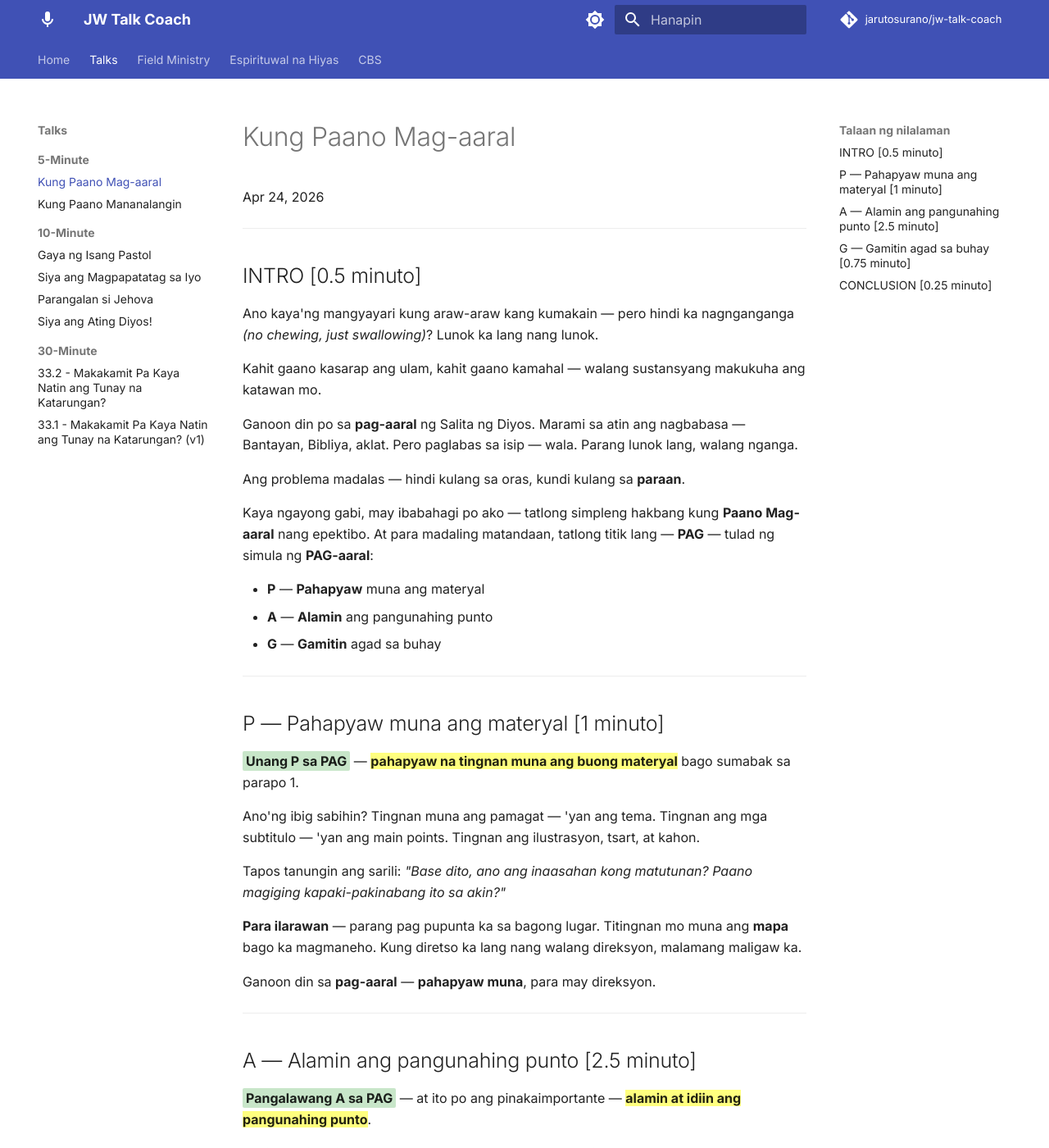
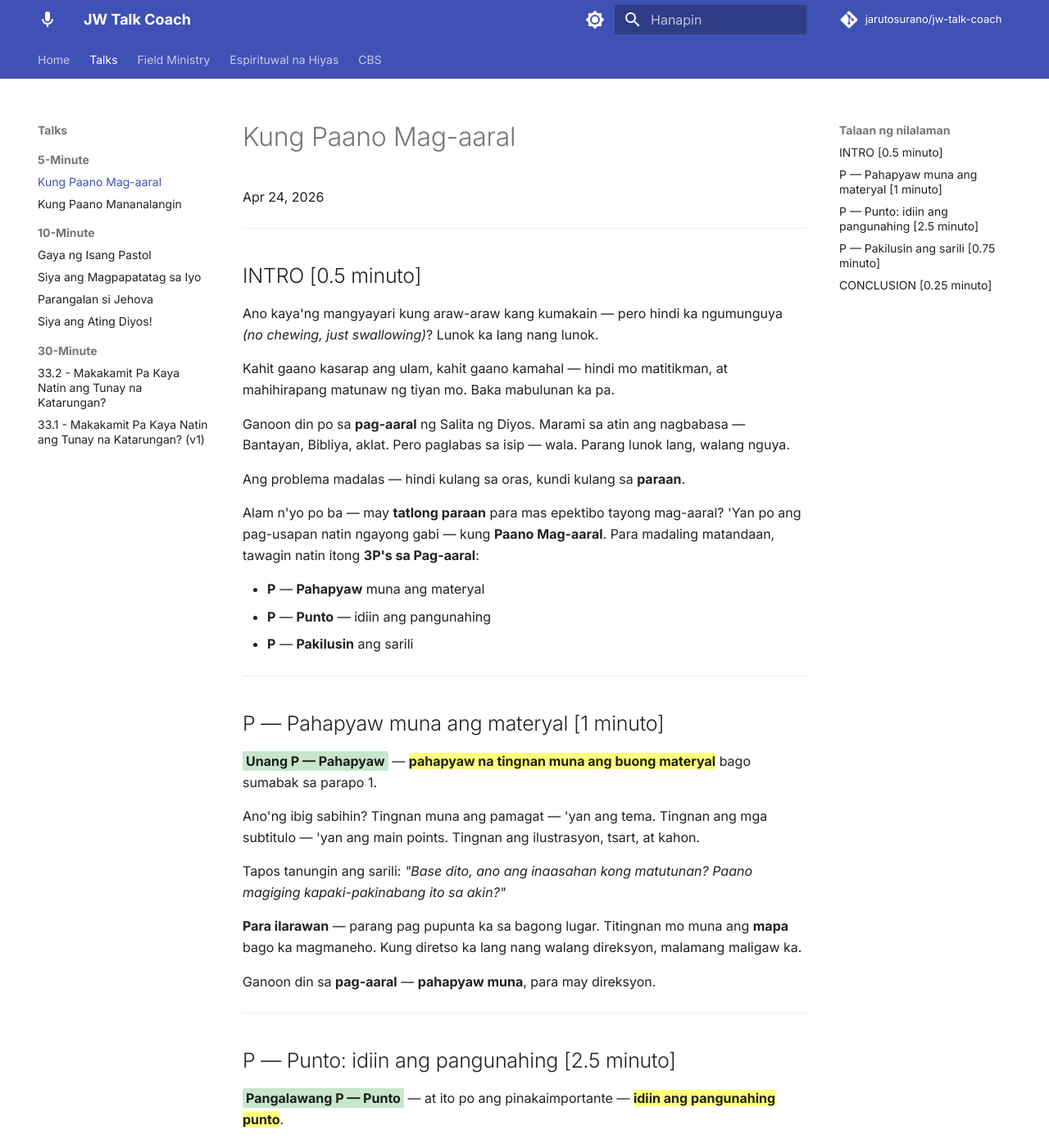
Before and after one commit to jarutosurano/jw-talk-coach, an MkDocs documentation site: the page built from docs/talks/5min/0424-kung-paano-mag-aaral/index.md, in a window 1280 px wide and 1400 px high. Shown: the whole window at 82% size. Built offline with MkDocs 1.6.1 and Material for MkDocs 9.7.7, drawn with Linux system fonts in a browser that asks for light colours; comment, search, counter and statistics services are not loaded; some of the changed text lies outside the part shown.

Commit message:
Polish 5-min talk 0424: fix nguya, soften food analogy, switch to 3P's mnemonic
- Corrected chewing word (nguya, not nganga)
- Softened "walang sustansya" claim to accurate consequences (hindi matitikman, mahihirapang matunaw, baka mabulunan)
- Replaced PAG acronym with 3P's sa Pag-aaral (Pahapyaw, Punto, Pakilusin). Middle P "Punto" directly echoes Heb 8:1 and th aralin 14.
- New rhetorical-question intro hook

Co-Authored-By: Claude Opus 4.7 (1M context) <noreply@anthropic.com>

```diff
--- a/docs/talks/5min/0424-kung-paano-mag-aaral/index.md
+++ b/docs/talks/5min/0424-kung-paano-mag-aaral/index.md
@@ -8,25 +8,25 @@ Apr 24, 2026
 
 ## INTRO [0.5 minuto]
 
-Ano kaya'ng mangyayari kung araw-araw kang kumakain — pero hindi ka nagnganganga *(no chewing, just swallowing)*? Lunok ka lang nang lunok.
+Ano kaya'ng mangyayari kung araw-araw kang kumakain — pero hindi ka ngumunguya *(no chewing, just swallowing)*? Lunok ka lang nang lunok.
 
-Kahit gaano kasarap ang ulam, kahit gaano kamahal — walang sustansyang makukuha ang katawan mo.
+Kahit gaano kasarap ang ulam, kahit gaano kamahal — hindi mo matitikman, at mahihirapang matunaw ng tiyan mo. Baka mabulunan ka pa.
 
-Ganoon din po sa **pag-aaral** ng Salita ng Diyos. Marami sa atin ang nagbabasa — Bantayan, Bibliya, aklat. Pero paglabas sa isip — wala. Parang lunok lang, walang nganga.
+Ganoon din po sa **pag-aaral** ng Salita ng Diyos. Marami sa atin ang nagbabasa — Bantayan, Bibliya, aklat. Pero paglabas sa isip — wala. Parang lunok lang, walang nguya.
 
 Ang problema madalas — hindi kulang sa oras, kundi kulang sa **paraan**.
 
-Kaya ngayong gabi, may ibabahagi po ako — tatlong simpleng hakbang kung **Paano Mag-aaral** nang epektibo. At para madaling matandaan, tatlong titik lang — **PAG** — tulad ng simula ng **PAG-aaral**:
+Alam n'yo po ba — may **tatlong paraan** para mas epektibo tayong mag-aaral? 'Yan po ang pag-usapan natin ngayong gabi — kung **Paano Mag-aaral**. Para madaling matandaan, tawagin natin itong **3P's sa Pag-aaral**:
 
 - **P** — **Pahapyaw** muna ang materyal
-- **A** — **Alamin** ang pangunahing punto
-- **G** — **Gamitin** agad sa buhay
+- **P** — **Punto** — idiin ang pangunahing
+- **P** — **Pakilusin** ang sarili
 
 ---
 
 ## P — Pahapyaw muna ang materyal [1 minuto]
 
-<mark class="green">**Unang P sa PAG**</mark> — **==pahapyaw na tingnan muna ang buong materyal==** bago sumabak sa parapo 1.
+<mark class="green">**Unang P — Pahapyaw**</mark> — **==pahapyaw na tingnan muna ang buong materyal==** bago sumabak sa parapo 1.
 
 Ano'ng ibig sabihin? Tingnan muna ang pamagat — 'yan ang tema. Tingnan ang mga subtitulo — 'yan ang main points. Tingnan ang ilustrasyon, tsart, at kahon.
 
@@ -38,9 +38,9 @@ Ganoon din sa **pag-aaral** — **pahapyaw muna**, para may direksyon.
 
 ---
 
-## A — Alamin ang pangunahing punto [2.5 minuto]
+## P — Punto: idiin ang pangunahing [2.5 minuto]
 
-<mark class="green">**Pangalawang A sa PAG**</mark> — at ito po ang pinakaimportante — **==alamin at idiin ang pangunahing punto==**.
+<mark class="green">**Pangalawang P — Punto**</mark> — at ito po ang pinakaimportante — **==idiin ang pangunahing punto==**.
 
 Bakit? Kasi kahit nabasa mo ang buong materyal, kung di mo matutukoy kung alin ang **pinakamahalaga**, madadaan-daanan lang 'yan.
 
@@ -69,9 +69,9 @@ Gayahin natin si Pablo.
 
 ---
 
-## G — Gamitin agad sa buhay [0.75 minuto]
+## P — Pakilusin ang sarili [0.75 minuto]
 
-<mark class="green">**Pangatlong G sa PAG**</mark> — **==gamitin agad ang natutunan sa buhay==**. Dito pakikilusin ng pag-aaral ang sarili mo.
+<mark class="green">**Pangatlong P — Pakilusin**</mark> — **==pakilusin ang sarili sa natutunan==**. Gamitin agad sa buhay.
 
 Hindi tapos ang **pag-aaral** sa pagbabasa. Pagkatapos, itanong sa sarili: *"Paano ito makaaapekto sa saloobin ko? Paano ko ito magagamit sa pamilya, sa ministeryo, o sa kongregasyon?"*
 
@@ -83,10 +83,10 @@ Maliit lang 'to. Pero dito tumatatak ang natutuhan.
 
 ## CONCLUSION [0.25 minuto]
 
-Kaya mga kapatid, para maging epektibo ang **pag-aaral** natin — tandaan lang natin ang **PAG**:
+Kaya mga kapatid, para maging epektibo ang **pag-aaral** natin — tandaan lang natin ang **3P's**:
 
 - **P** — **Pahapyaw** muna ang materyal
-- **A** — **Alamin** ang pangunahing punto, tulad ng ginawa ni Pablo sa Hebreo 8:1
-- **G** — **Gamitin** agad sa buhay
+- **P** — **Punto** — idiin ang pangunahing, tulad ng ginawa ni Pablo sa Hebreo 8:1
+- **P** — **Pakilusin** ang sarili
 
-Kapag may **PAG** tayo sa **pag-aaral** — hindi na lunok-lunok lang. May sustansyang matatanggap ang puso at isip natin.
+Kapag may **3P's** tayo sa **pag-aaral** — hindi na lunok-lunok lang. May sustansyang matatanggap ang puso at isip natin.
```
Also changed, not shown: CHANGELOG.md (+13 -0 lines).
